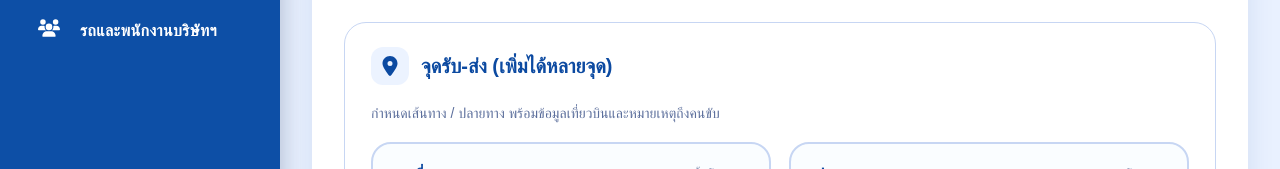
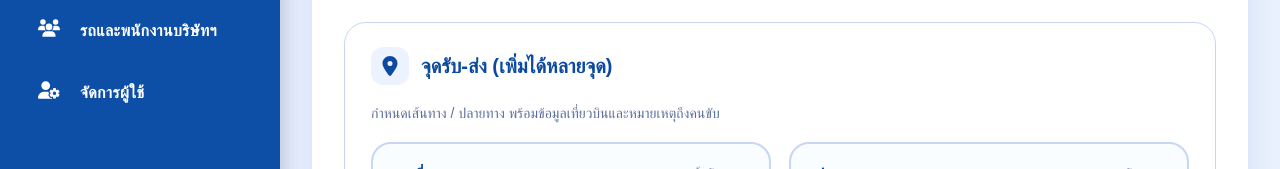
Before and after one commit to SSENEIEI/Vehicle-Service, a Next.js app: page /company-booking in a window 1280 px wide. Shown: the part 422-591 px from the top of the page. Built offline with nearby package versions, Linux system fonts and the light colour scheme.

Commit message:
เพิ่มหัวข้อเมนู จัดการผู้ใช้

```diff
--- a/src/app/company-booking/page.js
+++ b/src/app/company-booking/page.js
@@ -10,6 +10,7 @@ import {
   FaClipboardList,
   FaUsers,
   FaChevronRight,
+  FaUserGear,
 } from "react-icons/fa6";
 import { FaArrowLeft } from "react-icons/fa";
 
@@ -361,6 +362,7 @@ const menuItems = [
   { label: "แผนจัดรถประจำวัน", icon: <FaCalendarDay size={22} /> },
   { label: "แผนการใช้รถภาพรวม", icon: <FaClipboardList size={22} /> },
   { label: "รถและพนักงานบริษัทฯ", icon: <FaUsers size={22} /> },
+  { label: "จัดการผู้ใช้", icon: <FaUserGear size={22} /> },
 ];
 
 function LabeledField({ label, required = false, children }) {
--- a/src/app/rental-booking/page.js
+++ b/src/app/rental-booking/page.js
@@ -10,6 +10,7 @@ import {
   FaClipboardList,
   FaUsers,
   FaChevronRight,
+  FaUserGear,
 } from "react-icons/fa6";
 import { FaArrowLeft } from "react-icons/fa";
 
@@ -361,6 +362,7 @@ const styles = {
     { label: "แผนจัดรถประจำวัน", icon: <FaCalendarDay size={22} /> },
     { label: "แผนการใช้รถภาพรวม", icon: <FaClipboardList size={22} /> },
     { label: "รถและพนักงานบริษัทฯ", icon: <FaUsers size={22} /> },
+    { label: "จัดการผู้ใช้", icon: <FaUserGear size={22} /> },
   ];
 
   function LabeledField({ label, required = false, children }) {
```
